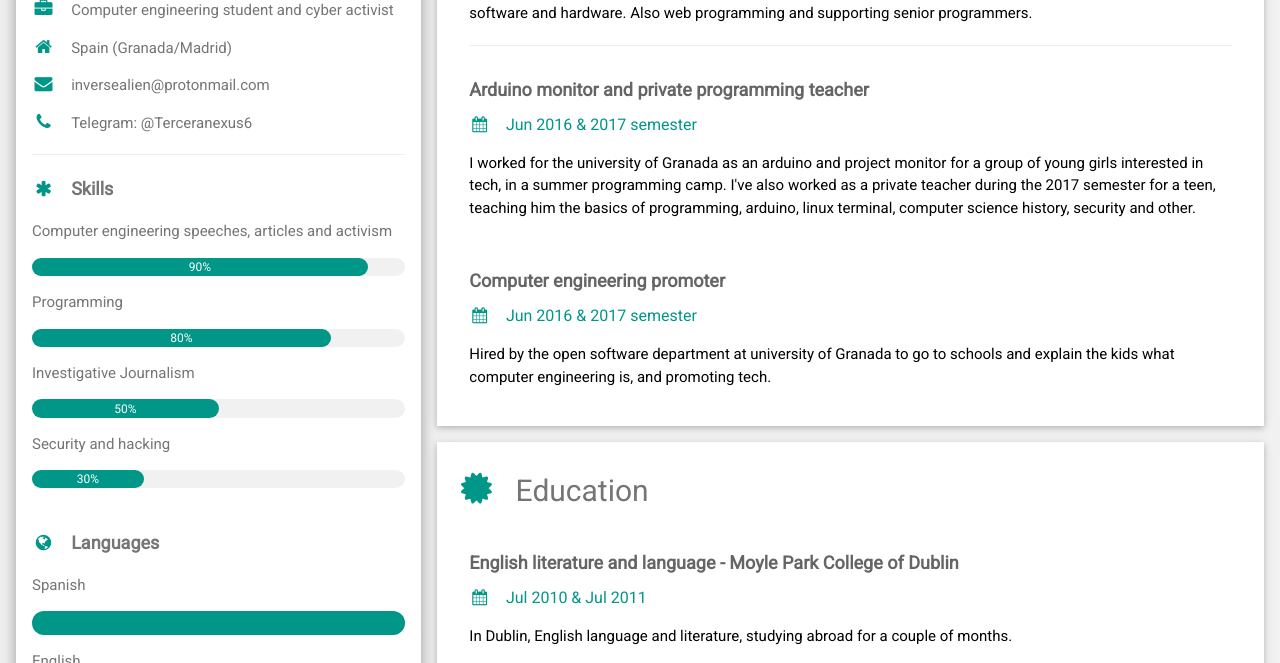
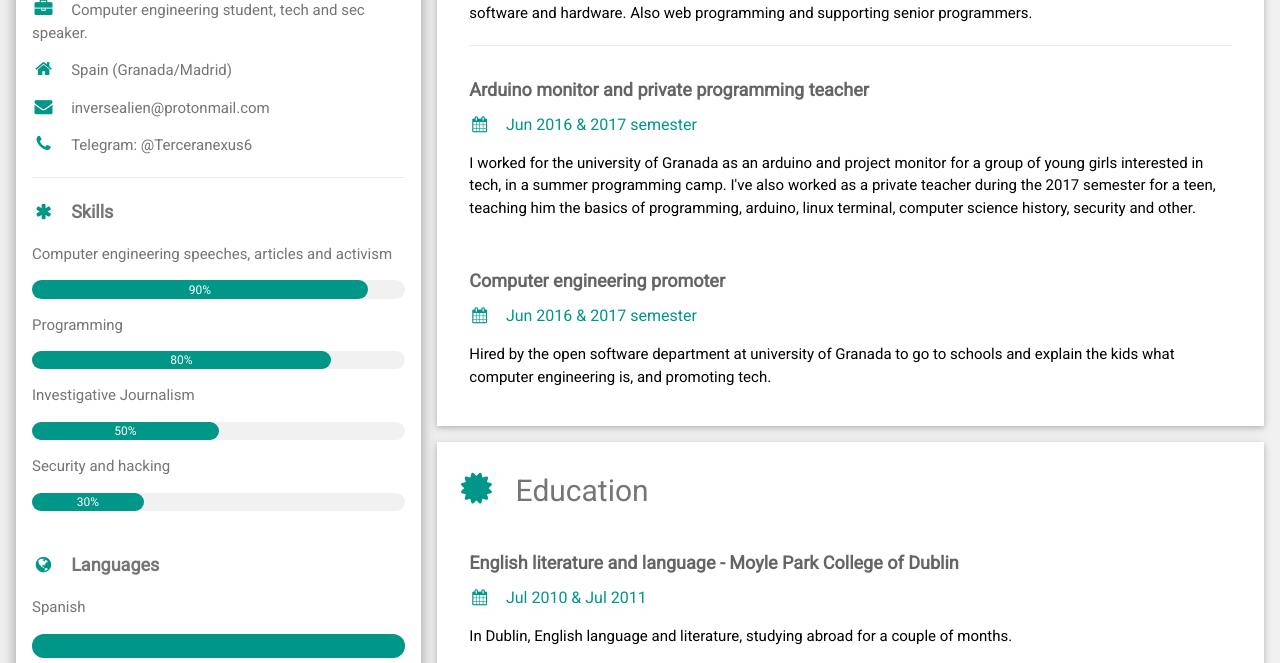
Before and after one commit to terceranexus6/terceranexus6.github.io, a plain HTML site: page index.html in a window 1280 px wide. Shown: the part 437-1100 px from the top of the page. Drawn offline with nearby package versions, Linux system fonts and the light colour scheme.

Commit message:
Update index.html

```diff
--- a/index.html
+++ b/index.html
@@ -47,7 +47,7 @@ html,body,h1,h2,h3,h4,h5,h6 {font-family: "Roboto", sans-serif}
           </div>
         </div>
         <div class="w3-container">
-          <p><i class="fa fa-briefcase fa-fw w3-margin-right w3-large w3-text-teal"></i>Computer engineering student and cyber activist</p>
+          <p><i class="fa fa-briefcase fa-fw w3-margin-right w3-large w3-text-teal"></i>Computer engineering student, tech and sec speaker.</p>
           <p><i class="fa fa-home fa-fw w3-margin-right w3-large w3-text-teal"></i>Spain (Granada/Madrid)</p>
           <p><i class="fa fa-envelope fa-fw w3-margin-right w3-large w3-text-teal"></i>inversealien@protonmail.com</p>
           <p><i class="fa fa-phone fa-fw w3-margin-right w3-large w3-text-teal"></i>Telegram: @Terceranexus6</p>
```
